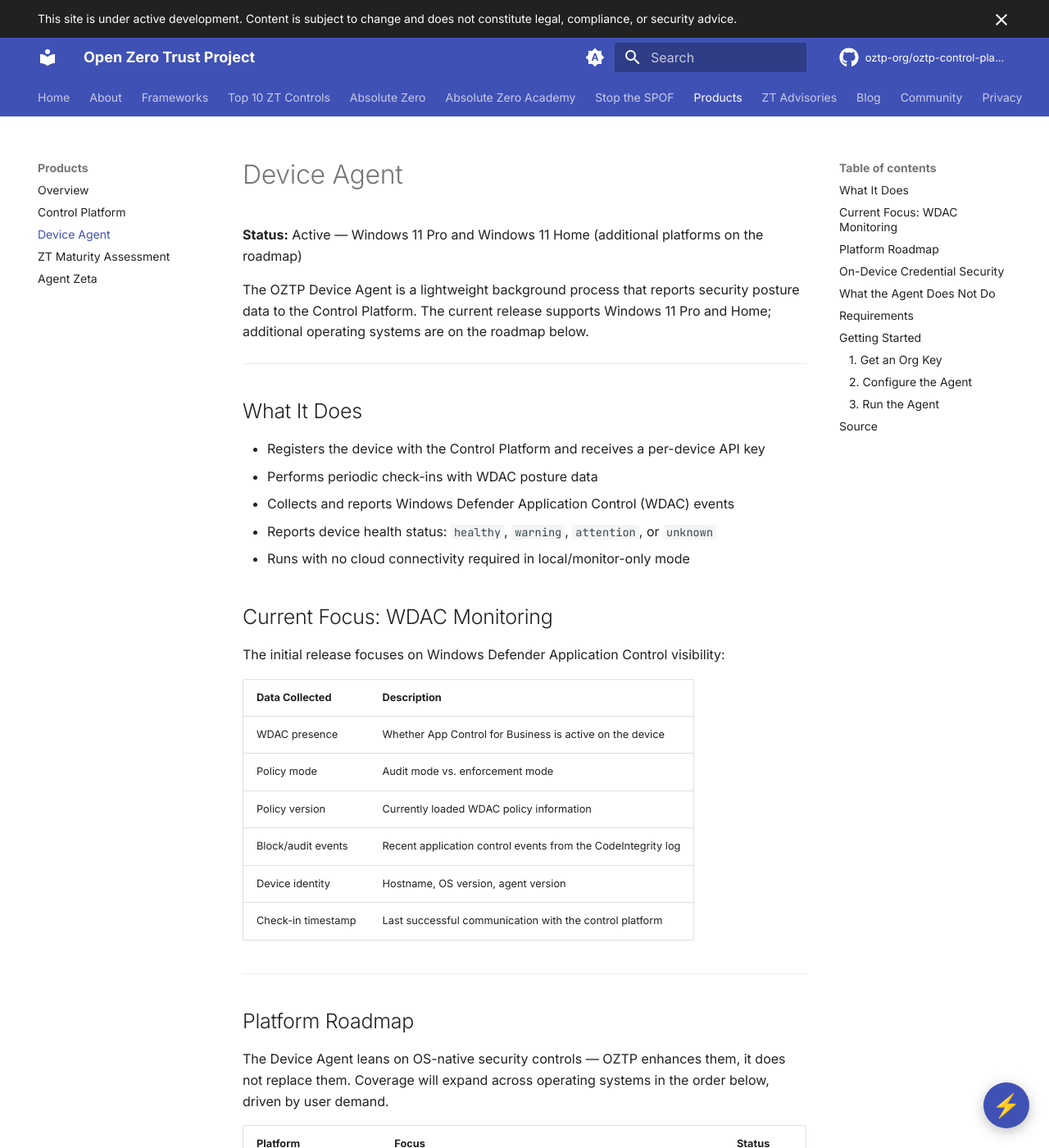
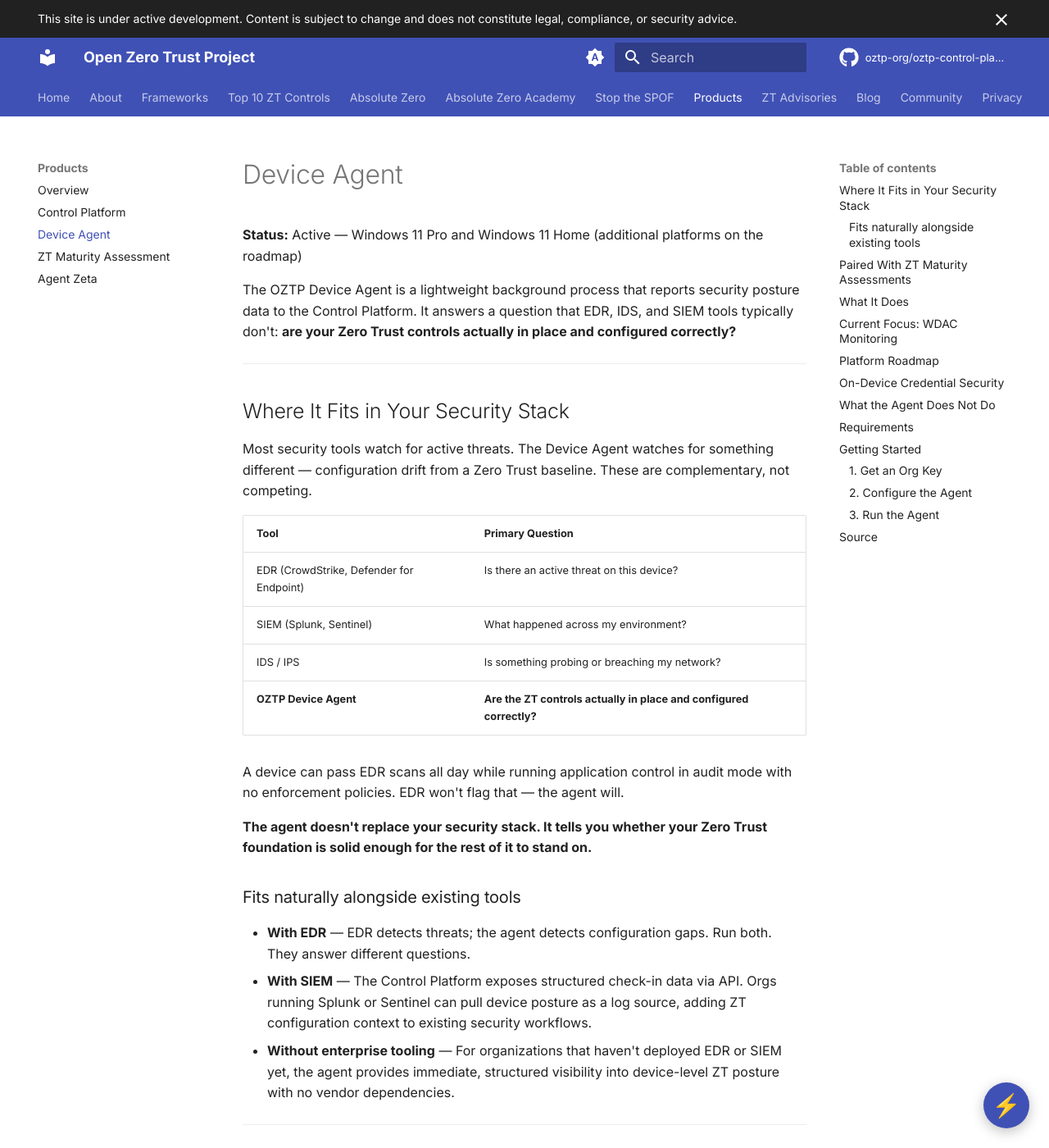
Before and after one commit to oztp-org/oztp-org.github.io, an MkDocs documentation site: the page built from docs/products/device-agent.md, in a window 1280 px wide and 1400 px high. Shown: the whole window at 82% size. Built offline with MkDocs 1.6.1 and Material for MkDocs 9.7.7, drawn with Linux system fonts in a browser that asks for light colours; comment, search, counter and statistics services are not loaded; some of the changed text lies outside the part shown.

Commit message:
Reposition device agent page: ZT config assurance alongside EDR/SIEM
Co-Authored-By: Claude Sonnet 4.6 <noreply@anthropic.com>

```diff
--- a/docs/products/device-agent.md
+++ b/docs/products/device-agent.md
@@ -2,7 +2,40 @@
 
 **Status:** Active — Windows 11 Pro and Windows 11 Home (additional platforms on the roadmap)
 
-The OZTP Device Agent is a lightweight background process that reports security posture data to the Control Platform. The current release supports Windows 11 Pro and Home; additional operating systems are on the roadmap below.
+The OZTP Device Agent is a lightweight background process that reports security posture data to the Control Platform. It answers a question that EDR, IDS, and SIEM tools typically don't: **are your Zero Trust controls actually in place and configured correctly?**
+
+---
+
+## Where It Fits in Your Security Stack
+
+Most security tools watch for active threats. The Device Agent watches for something different — configuration drift from a Zero Trust baseline. These are complementary, not competing.
+
+| Tool | Primary Question |
+|---|---|
+| EDR (CrowdStrike, Defender for Endpoint) | Is there an active threat on this device? |
+| SIEM (Splunk, Sentinel) | What happened across my environment? |
+| IDS / IPS | Is something probing or breaching my network? |
+| **OZTP Device Agent** | **Are the ZT controls actually in place and configured correctly?** |
+
+A device can pass EDR scans all day while running application control in audit mode with no enforcement policies. EDR won't flag that — the agent will.
+
+**The agent doesn't replace your security stack. It tells you whether your Zero Trust foundation is solid enough for the rest of it to stand on.**
+
+### Fits naturally alongside existing tools
+
+- **With EDR** — EDR detects threats; the agent detects configuration gaps. Run both. They answer different questions.
+- **With SIEM** — The Control Platform exposes structured check-in data via API. Orgs running Splunk or Sentinel can pull device posture as a log source, adding ZT configuration context to existing security workflows.
+- **Without enterprise tooling** — For organizations that haven't deployed EDR or SIEM yet, the agent provides immediate, structured visibility into device-level ZT posture with no vendor dependencies.
+
+---
+
+## Paired With ZT Maturity Assessments
+
+When your organization conducts a Zero Trust Maturity Assessment — whether through [Agent Zeta](/products/agent-zeta/) or the [ZT Maturity Assessment](/products/zt-assessment/) tool — device agent telemetry gives the assessment real answers instead of self-reported ones.
+
+Rather than asking "Do you have application control policies deployed?" and relying on memory, the Control Platform dashboard shows exactly which devices have WDAC active, which are in audit vs. enforcement mode, and how many policies are loaded — for every enrolled device, in real time.
+
+Assessment and device data live in the same platform, accessible from a single authenticated dashboard.
 
 ---
 
@@ -76,7 +109,7 @@ All data in transit is encrypted via HTTPS. OZTP does not have access to your de
 
 ## Requirements
 
-- Windows 11 Pro
+- Windows 11 Pro or Home
 - PowerShell 5.1+ (built-in on Win 11)
 - Python 3.10+ (for running from source) **or** the standalone `.exe` (no Python required)
 - Network access to your Control Platform instance
@@ -87,7 +120,7 @@ All data in transit is encrypted via HTTPS. OZTP does not have access to your de
 
 ### 1. Get an Org Key
 
-Register your organization with your Control Platform instance to get an `X-Org-Key`.
+Register your organization with your Control Platform instance to get an org key.
 
 ### 2. Configure the Agent
 
```
